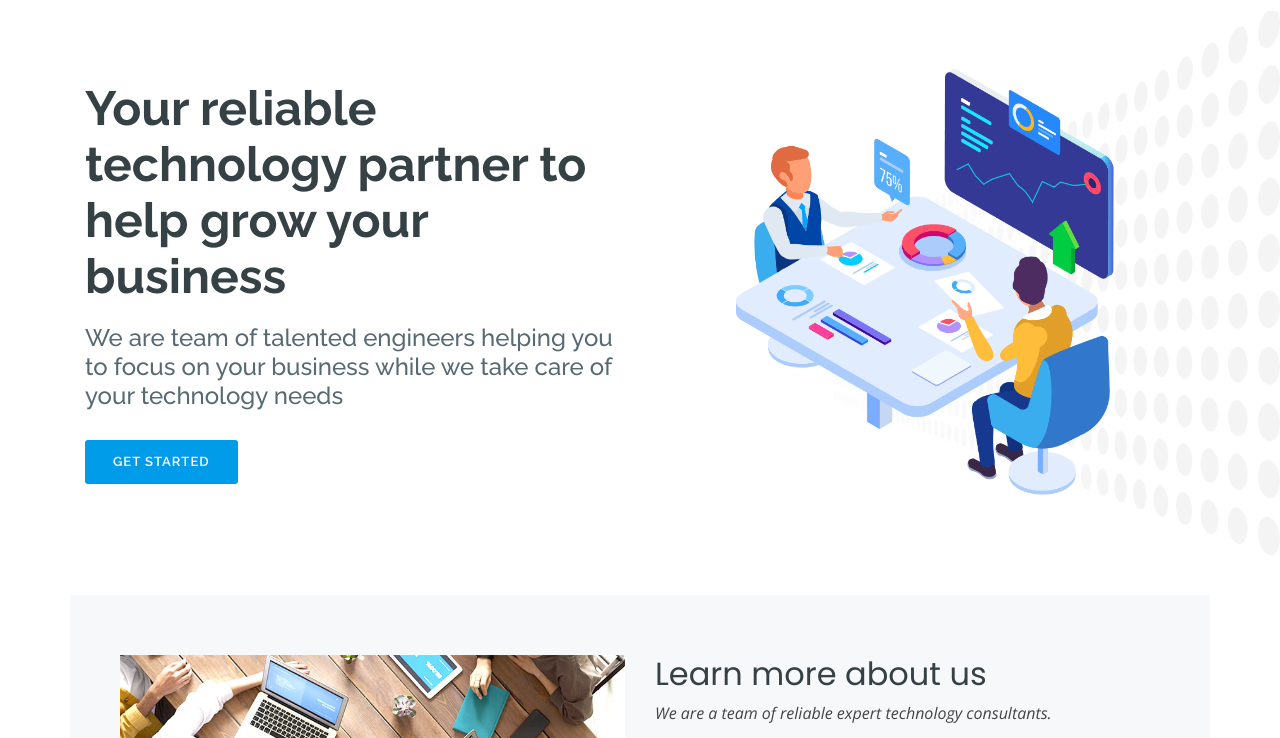
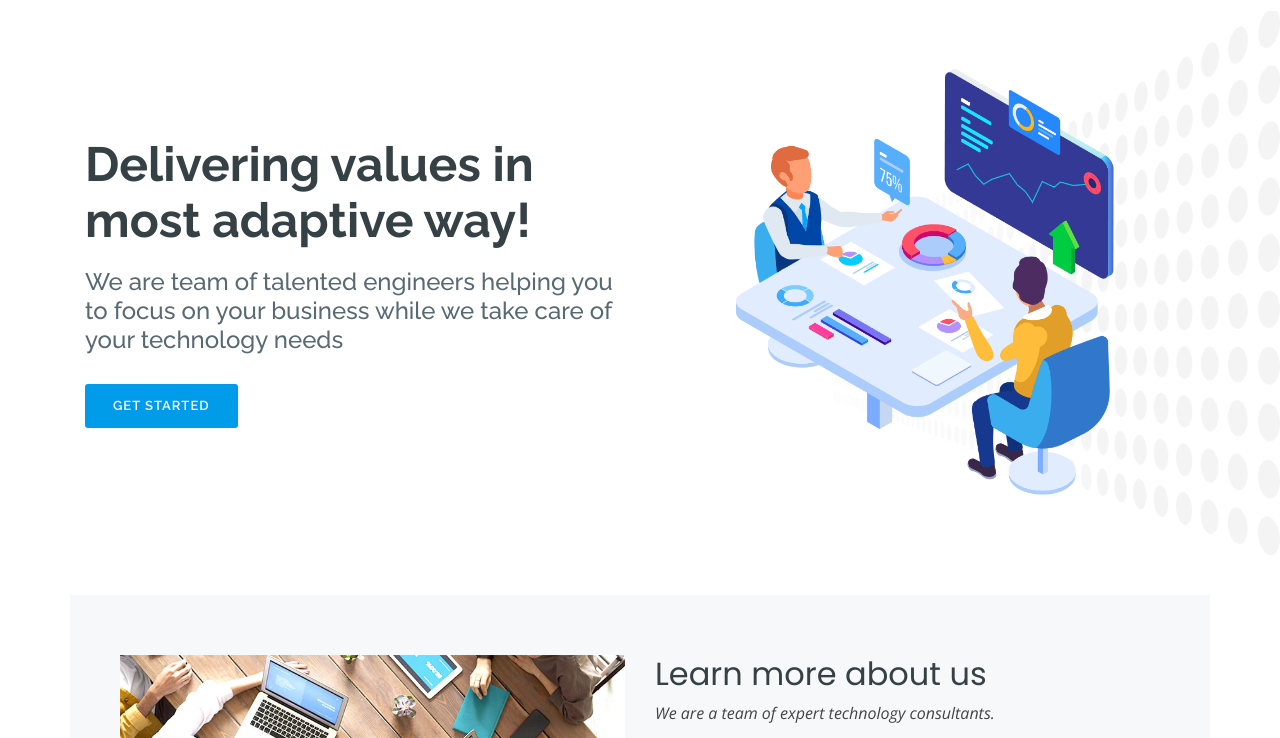
Before and after one commit to adaptsoftsolutions/adaptsoftsolutions.github.io, a plain HTML site: page index.html in a window 1280 px wide. Shown: the part 61-799 px from the top of the page. Drawn offline with nearby package versions, Linux system fonts and the light colour scheme.

Commit message:
Update index.html

```diff
--- a/index.html
+++ b/index.html
@@ -96,7 +96,7 @@
       <div class="row">
         <div class="col-lg-6 pt-5 pt-lg-0 order-2 order-lg-1 d-flex flex-column justify-content-center" data-aos="fade-up">
           <div>
-            <h1>Your reliable technology partner to help grow your business</h1>
+            <h1>Delivering values in most adaptive way!</h1>
             <h2>We are team of talented engineers helping you to focus on your business while we take care of your technology needs</h2>
             <a href="#about" class="btn-get-started scrollto">Get Started</a>
           </div>
@@ -123,7 +123,7 @@
             <div class="content pt-4 pt-lg-0">
               <h3>Learn more about us</h3>
               <p class="font-italic">
-                We are a team of reliable expert technology consultants.
+                We are a team of expert technology consultants.
               </p>
               <ul>
                 <li><i class="icofont-check-circled"></i>Ravindra, B.E. (Computer), is a Principal Technology Consultant, having more than 16 years of IT experience, ex-JPMorgan.
```
